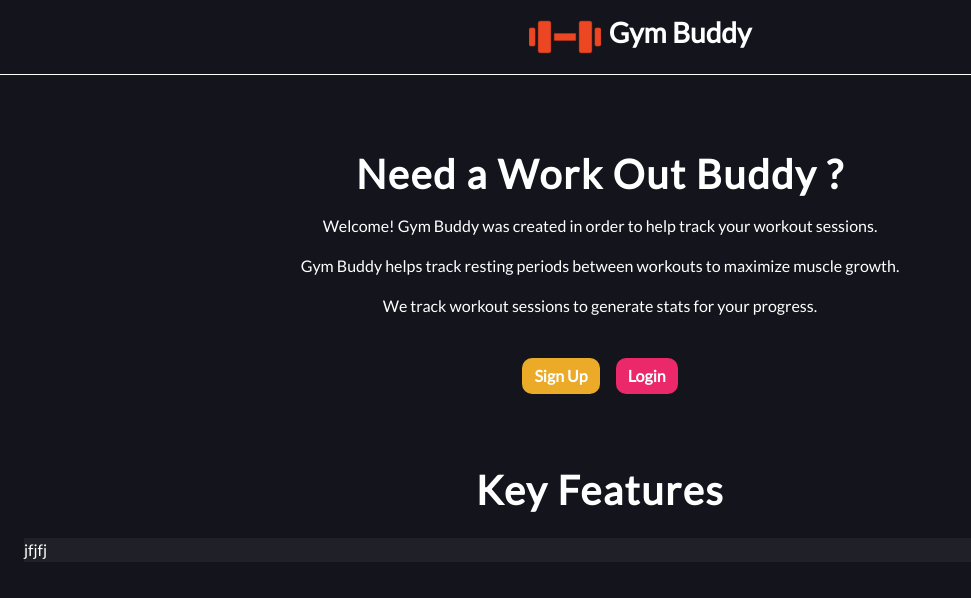
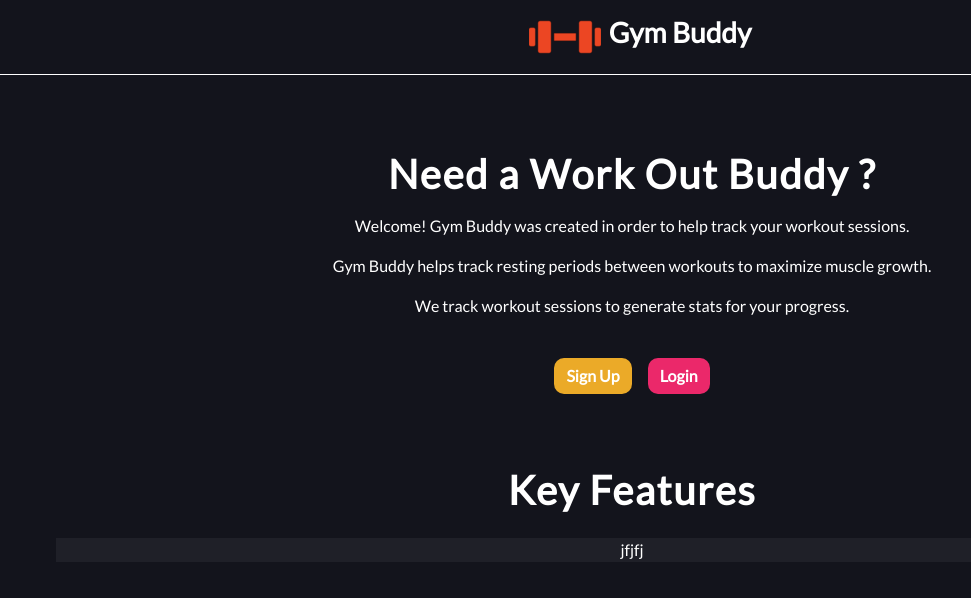
Before and after one commit to JOlivares123/GymBuddy, a React (Create React App) app: page / in a window 1280 px wide. Shown: the top 598 px of the page, without its empty margins (0-971 px from the left). Built offline with nearby package versions, Linux system fonts and the light colour scheme.

Commit message:
center landing page components

```diff
--- a/src/App.scss
+++ b/src/App.scss
@@ -2,4 +2,6 @@
     display: inline-block;
     margin-left: 1.5rem;
     margin-right: 1.5rem;
+    width: 95vw;
+    text-align: center;
 }
```
